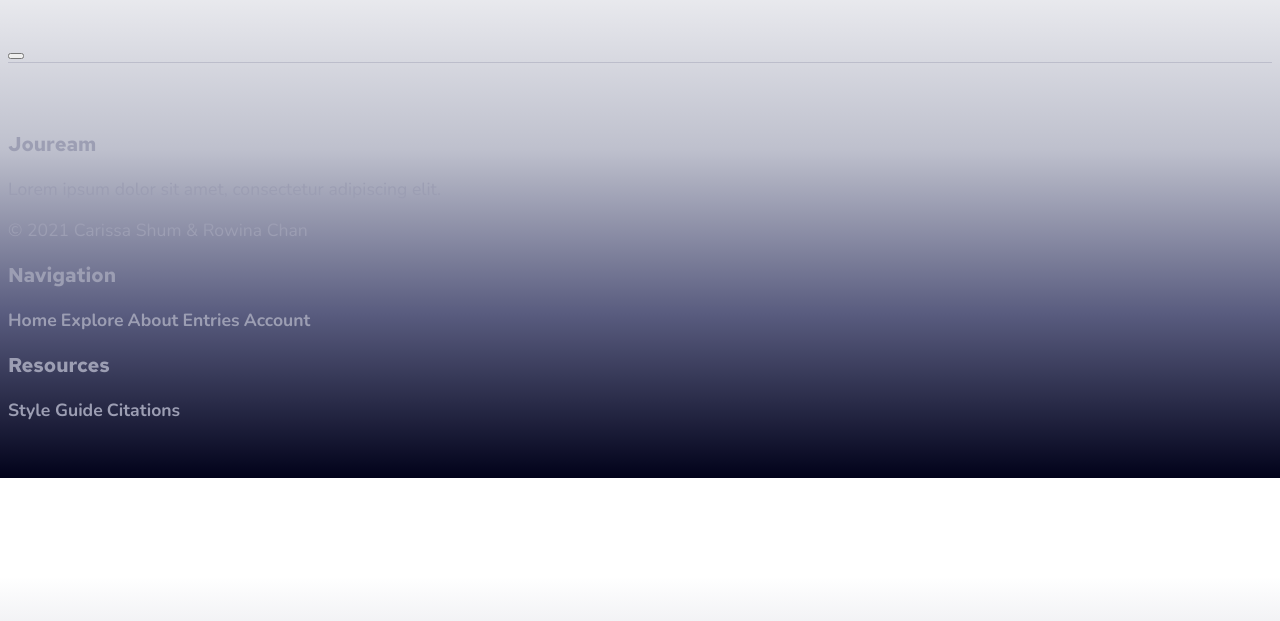
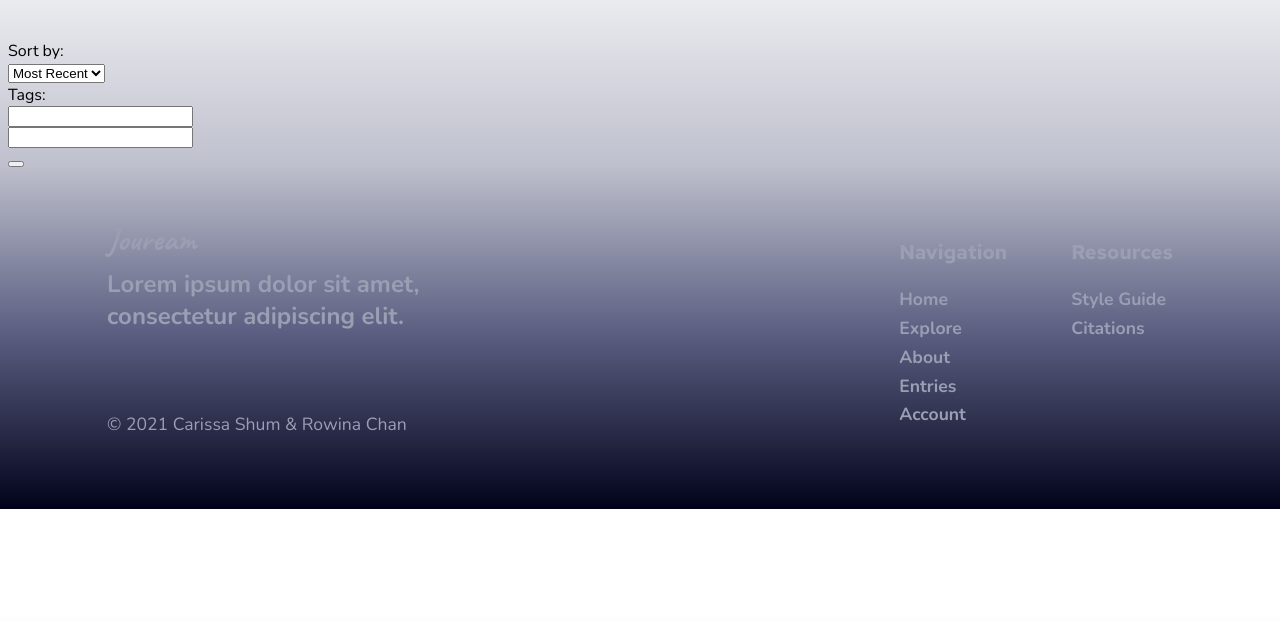
Before and after one commit to cwkshum/Jouream, a PHP site: page /entries.php in a window 1280 px wide. Shown: the part 179-800 px from the top of the page. Run offline with PHP 8.4, Linux system fonts and the light colour scheme; the visitor is signed in with stand-in values (Sample User, id 1); tables that the repository leaves empty hold one stand-in row (values such as "Sample post"); some libraries are stand-ins or nearby versions.

Commit message:
filter entries wip

```diff
--- a/entries.php
+++ b/entries.php
@@ -20,6 +20,7 @@
 
         <!-- Linked Stylesheets -->
         <link rel="stylesheet" type="text/css" href="css/main.css">
+        <link rel="stylesheet" type="text/css" href="css/grids.css">
 
     </head>
 
@@ -43,6 +44,19 @@
 
         <!-- filters section -->
         <section id="filters">
+            <!-- sort by filter -->
+            <label for="sort">Sort by:</label>
+            <select id="sort" name="sort" onchange="sortFilter()">
+                <option value="recent">Most Recent</option>
+                <option value="oldest">Oldest</option>
+            </select>
+
+            <!-- tag filter -->
+            <label for="tags">Tags:</label>
+            <input type="text" id="tags" name="tags">
+
+            <!-- search filter -->
+            <input type="text" id="search" name="search" onkeyup="searchFilter()">
 
         </section>
 
@@ -51,20 +65,20 @@
 
         <!-- entries section -->
         <section id="entries-container">
-
+            <div id="entries"></div>
         </section>
 
         <!-- footer -->
         <footer>
             <!-- branding -->
-            <div>
-                <h3>Jouream</h3>
-                <p>Lorem ipsum dolor sit amet, consectetur adipiscing elit.</p>
-                <p>© 2021 Carissa Shum & Rowina Chan</p>
+            <div class="branding">
+                <h2 class="brand">Jouream</h2>
+                <p class="slogan">Lorem ipsum dolor sit amet, consectetur adipiscing elit.</p>
+                <p class="copyright">© 2021 Carissa Shum & Rowina Chan</p>
             </div>
 
-           <!-- navigation -->
-           <div>
+            <!-- navigation -->
+            <div class="footer-nav">
                 <h3>Navigation</h3>
                 <a href="index.php">Home</a>
                 <a href="explore.php">Explore</a>
@@ -76,13 +90,16 @@
             </div>
 
             <!-- resources -->
-            <div>
+            <div class="resources">
                 <h3>Resources</h3>
                 <a href="style-guide.html">Style Guide</a>
                 <a href="citations.html">Citations</a>
             </div>
         </footer>
 
+        <!-- Linked JavaScript Files -->
+        <script src="http://code.jquery.com/jquery-3.1.1.min.js"></script>
+        <script src="js/entries.js"></script>
 
     </body>
 </html>
--- /dev/null
+++ b/filter-entries.php
@@ -0,0 +1,51 @@
+<?php
+    // conmect to db
+    require("database.php");
+
+    $whereSearchQuery = "";
+    $whereTagsQuery = "";
+    $search = $_POST["search"];
+    $order = $_POST["sort"];
+    $tags = $_POST["tags"];
+
+    $query = "SELECT * FROM entries";
+
+    // filter entries by search
+    if(!empty($search)){
+        $whereSearchQuery .= " WHERE title LIKE '%$search%' OR tags LIKE '%$search%' OR content LIKE '%$search%'";
+        $query .= $whereSearchQuery;
+    }
+
+    // filter entries by tag
+    if(!empty($tags)){
+        if(!empty($whereSearchQuery)){
+            $whereTagsQuery .= " AND tags LIKE '%$tags%'";
+        } else{
+            $whereTagsQuery .= " WHERE tags LIKE '%$tags%'";
+        }
+        $query .= $whereTagsQuery;
+    }
+
+    // order the entries by the selected sort option
+    if($order == "recent"){
+        $query .= " ORDER BY date ASC";
+    } else{
+        $query .= " ORDER BY date DESC";
+    }
+
+    // get results from db
+    $result_array = array();
+    $result = $connection->query($query);
+    if($result->num_rows > 0){
+        while($row = $result->fetch_assoc()){
+            array_push($result_array, $row);
+        }
+    }
+
+    // send a JSON encoded array to client
+    echo json_encode($result_array);
+    // echo json_encode($query);
+
+    // close connection to db
+    $connection->close();
+?>
--- /dev/null
+++ b/js/entries.js
@@ -0,0 +1,60 @@
+var search = $("#search").val();
+var sort = $("#sort").val();
+var tags = $("#tags").val();
+
+$(document).ready(function(){
+    // searchEntries();
+    // filterEntries();
+    displayEntries();
+
+});
+
+function displayEntries(){
+    $.ajax({
+        url:"filter-entries.php",
+        method:"POST",
+        data:{search:search, tags:tags, sort:sort},
+
+        success:function(data){
+            // parse the result
+            var result = $.parseJSON(data);
+            // window.alert(result);
+
+            var string = '';
+
+            if(result == ''){
+                string += "<p>Oops! It appears there are no entries found!</p>";
+            }
+
+            // display entries
+            $.each(result, function(key, value){
+
+
+
+            });
+
+
+            // Show the results on the page
+            $("#entries").html(string);
+
+        }
+    })
+}
+
+// search filter
+function searchFilter(){
+    search = $("#search").val();
+    displayEntries();
+}
+
+// sort filter
+function sortFilter(){
+    sort = $("#sort").val();
+    displayEntries();
+}
+
+// tags filter
+$("#tags").blur(function(){
+    tags = $("#tags").val();
+    displayEntries();
+});
```
Also changed, not shown: login.php (+7 -20 lines), sign-up.php (+7 -7 lines).
